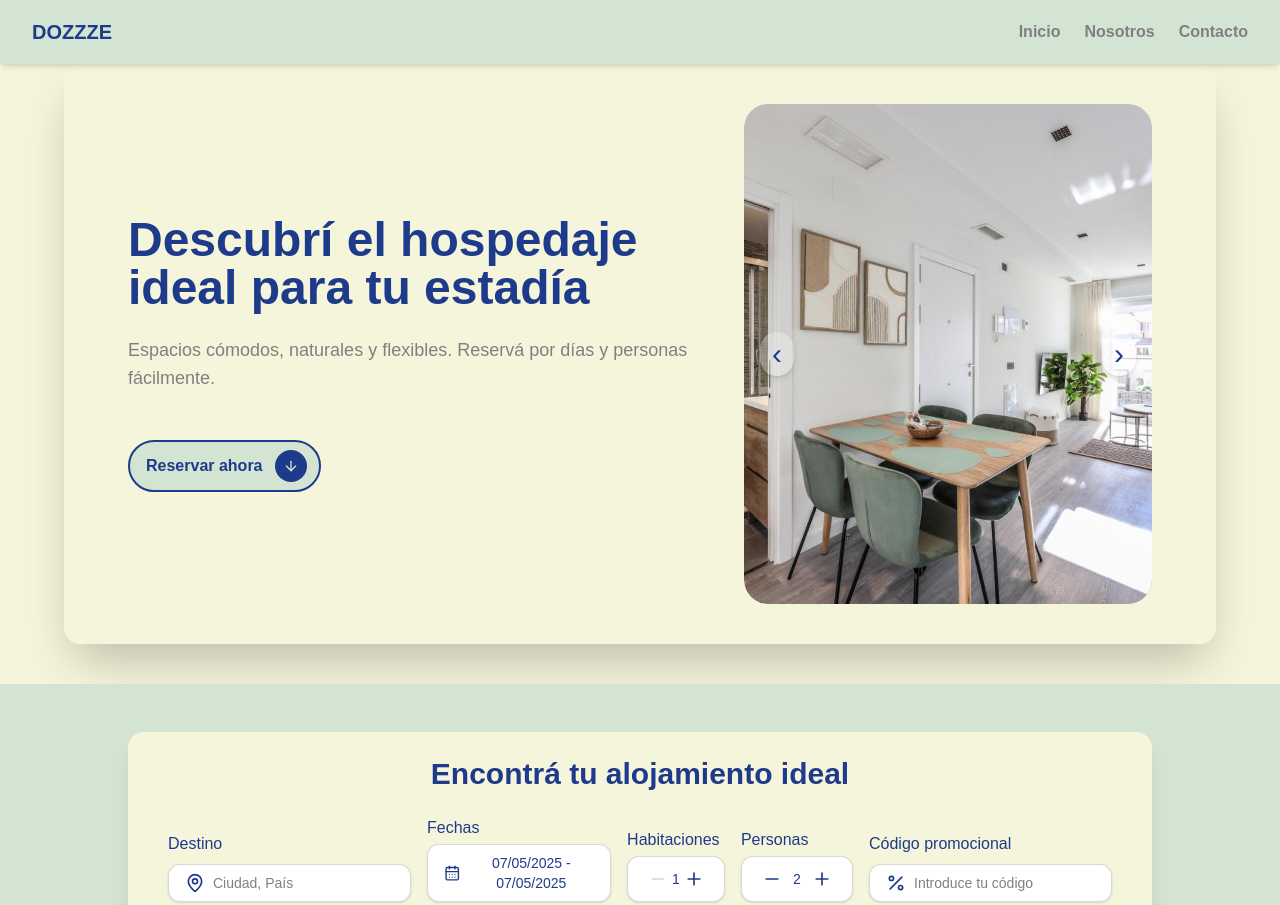
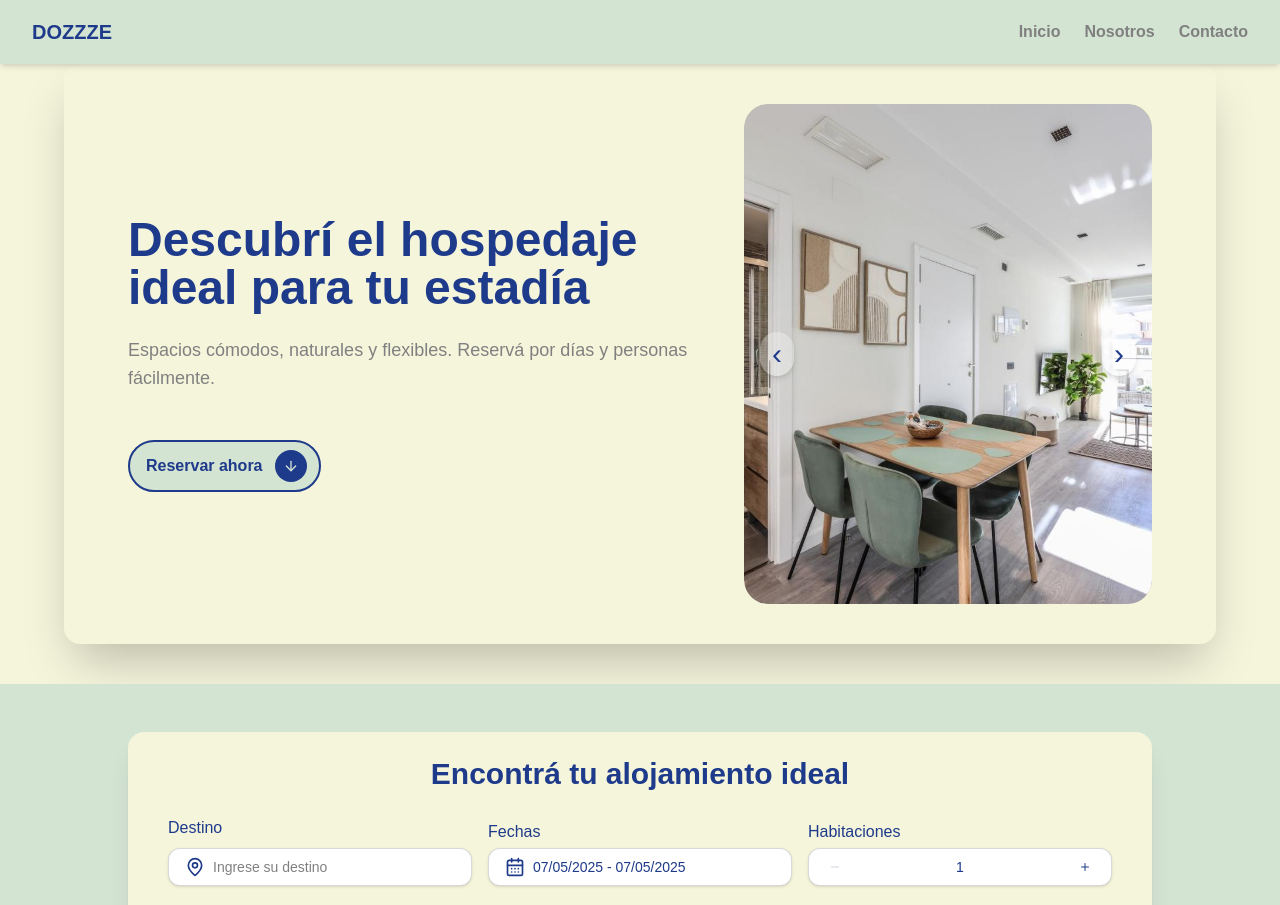
Before and after one commit to marwos-dev/dozzze_fe, a Next.js app: page / in a window 1280 px wide. Shown: the top 905 px of the page. Built offline with nearby package versions, Linux system fonts and the light colour scheme.

Commit message:
clean code and fix visual

```diff
--- a/src/components/sections/Seeker.tsx
+++ b/src/components/sections/Seeker.tsx
@@ -9,6 +9,7 @@ import 'react-date-range/dist/theme/default.css'
 import TextInput from '../ui/inputs/TextInput'
 import DateInput from '../ui/inputs/DateInput'
 import SelectInput from '../ui/inputs/SelectInput'
+import { map } from 'framer-motion/client'
 
 export default function Seeker() {
     const [destination, setDestination] = useState('')
@@ -58,15 +59,17 @@ export default function Seeker() {
             </h2>
             <form
                 onSubmit={handleSubmit}
-                className="grid grid-cols-1 sm:grid-cols-2 lg:grid-cols-[2fr_2fr_1fr_1fr_2fr_auto] gap-4 items-end"
+                className="grid grid-cols-1 sm:grid-cols-2 lg:grid-cols-3 gap-4 items-end"
             >
+                <div className="col-span-1 sm:col-span-2 lg:col-span-1">
                     <TextInput
                         label="Destino"
                         value={destination}
                         onChange={(e) => setDestination(e.target.value)}
-                    placeholder="Ciudad, País"
-                    Icon={MapPin}
+                        placeholder="Ingrese su destino" Icon={MapPin}
                     />
+                </div>
+                <div className="col-span-1 sm:col-span-2 lg:col-span-1">
                     <DateInput
                         dateRange={dateRange}
                         onDateChange={handleDateChange}
@@ -74,18 +77,35 @@ export default function Seeker() {
                         setIsPopoverOpen={setIsDatePopoverOpen}
                         calendarRef={calendarRef}
                     />
-                <SelectInput label="Habitaciones" value={rooms} setValue={setRooms} />
-                <SelectInput label="Personas" value={guests} setValue={setGuests} />
+                </div>
+                <div className="col-span-1 sm:col-span-2 lg:col-span-1">
+                    <SelectInput
+                        label="Habitaciones"
+                        value={rooms}
+                        setValue={setRooms}
+                        min={1}
+                        max={10}
+                    />
+                </div>
+                <div className="col-span-1 sm:col-span-2 lg:col-span-1">
+                    <SelectInput
+                        label="Huéspedes"
+                        value={guests}
+                        setValue={setGuests}
+                        min={1}
+                        max={10}
+                    />
+                </div>
+                <div className="col-span-1 sm:col-span-2 lg:col-span-1">
                     <TextInput
                         label="Código promocional"
                         value={promoCode}
                         onChange={(e) => setPromoCode(e.target.value)}
-                    placeholder="Introduce tu código"
-                    Icon={Percent}
-                />
+                        placeholder="Ingrese su código promocional" Icon={Percent} />
+                </div>
                 <button
                     type="submit"
-                    className="bg-dozeblue text-white rounded-xl py-3 px-4 font-semibold text-sm sm:text-base hover:bg-dozeblue/90 transition-all w-full"
+                    className="bg-dozeblue text-white py-2 px-4 rounded-full hover:bg-dozeblue-dark"
                 >
                     Buscar
                 </button>
--- a/src/components/ui/inputs/SelectInput.tsx
+++ b/src/components/ui/inputs/SelectInput.tsx
@@ -29,7 +29,7 @@ const SelectInput: React.FC<SelectInputProps> = ({
                     className="p-1 text-dozeblue hover:text-black disabled:text-gray-300"
                     disabled={value <= min}
                 >
-                    <Minus className="w-5 h-5" />
+                    <Minus className="w-3 h-3" />
                 </button>
                 <span className="text-dozeblue text-sm font-medium">{value}</span>
                 <button
@@ -38,7 +38,7 @@ const SelectInput: React.FC<SelectInputProps> = ({
                     className="p-1 text-dozeblue hover:text-black disabled:text-gray-300"
                     disabled={value >= max}
                 >
-                    <Plus className="w-5 h-5" />
+                    <Plus className="w-3 h-3" />
                 </button>
             </div>
         </div>
```
Lines whose indentation alone changed are shown as unchanged.
